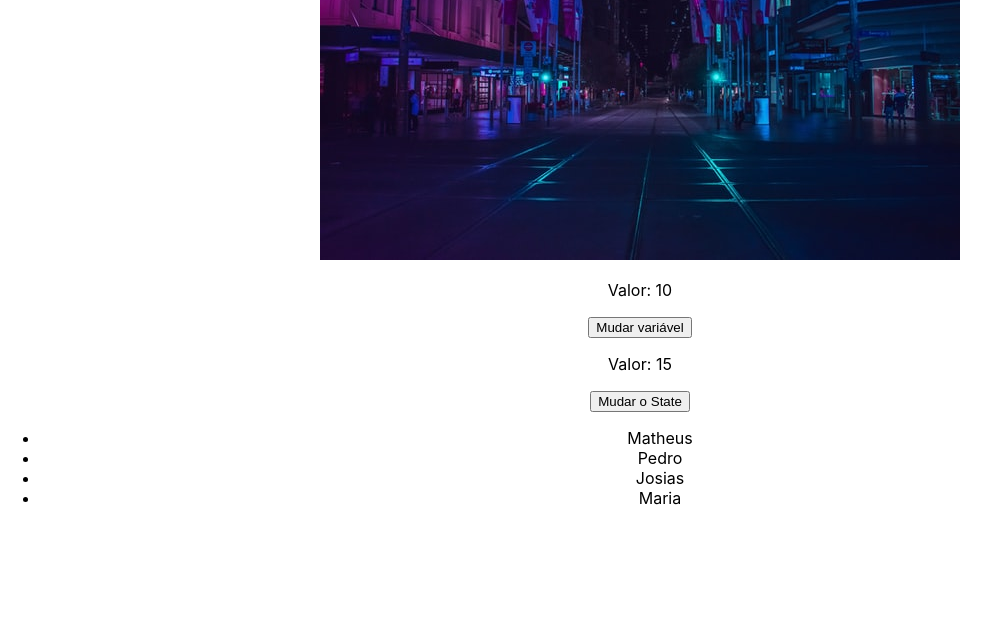
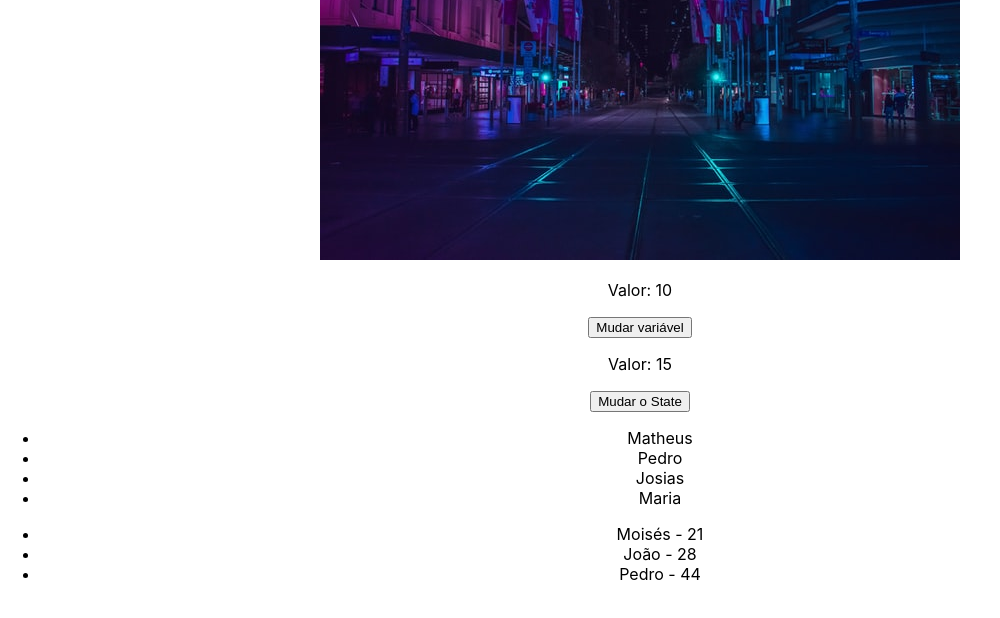
Before and after one commit to moisesjunior45/React-do-zero-a-maestria, a React (Create React App) app in the folder 3_AvancandoEmReact/avancando/: page / in a window 1280 px wide. Shown: the part 680-1298 px from the top of the page, without its empty margins (0-1000 px from the left). Built offline with nearby package versions, Linux system fonts and the light colour scheme.

Commit message:
Update ListRender.jsx

```diff
--- a/3_AvancandoEmReact/avancando/src/components/ListRender.jsx
+++ b/3_AvancandoEmReact/avancando/src/components/ListRender.jsx
@@ -1,19 +1,30 @@
 import { useState } from "react";
 
 const ListRender = () => {
-const [list] = useState(["Matheus", "Pedro", "Josias", "Maria"]);
+  const [list] = useState(["Matheus", "Pedro", "Josias", "Maria"]);
 
+  const [users] = useState([
+    { id: 1, name: "Moisés", age: 21 },
+    { id: 72378423, name: "João", age: 28 },
+    { id: 8328823, name: "Pedro", age: 44 },
+  ]);
 
   return (
-  <div>
-    <ul>
+    <div>
+      <ul>
         {list.map((item, i) => (
           <li key={i}>{item}</li>
         ))}
       </ul>
-  </div>
-
- );
-}
+      <ul>
+        {users.map((user) => (
+          <li key={user.id}>
+            {user.name} - {user.age}
+          </li>
+        ))}
+      </ul>
+    </div>
+  );
+};
 
 export default ListRender;
```
